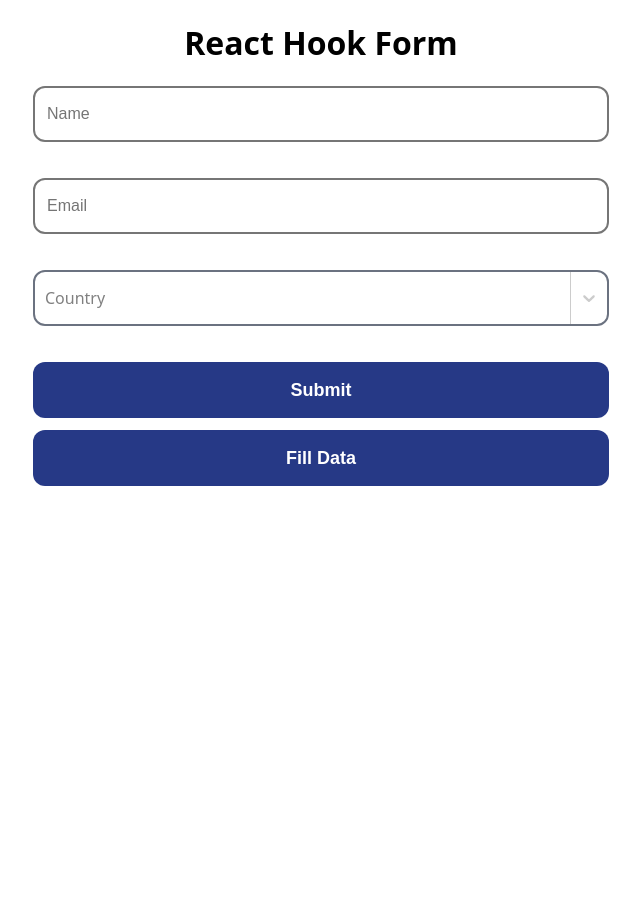
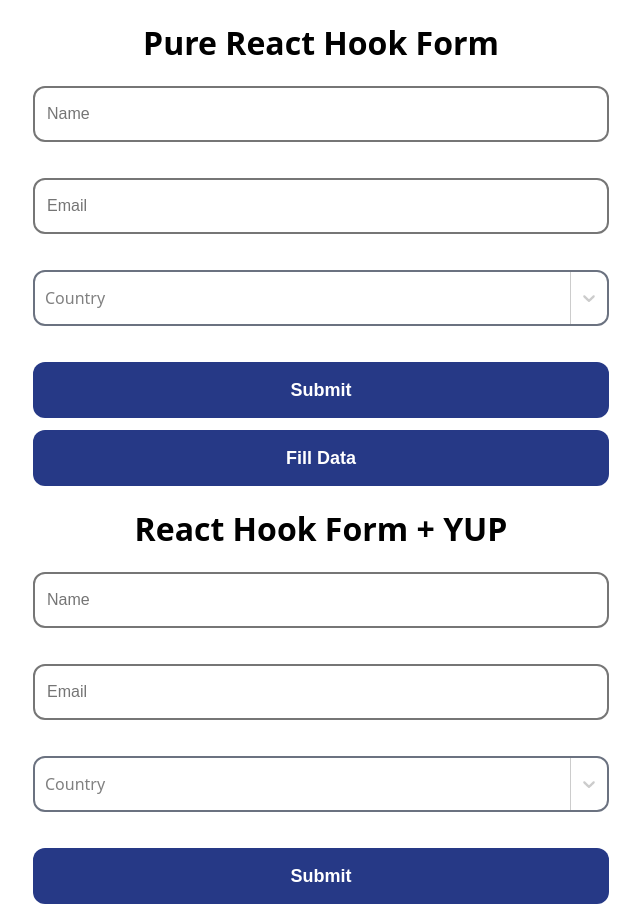
Before and after one commit to DimonKniaziev/react-hook-form-sandbox, a React (Create React App) app: page / in a window 1280 px wide. Shown: the whole page, without its empty margins (319-959 px from the left). Before the commit the page ends 800 px from the top, so only its background shows below. Built offline with nearby package versions, Linux system fonts and the light colour scheme.

Commit message:
adding-yup-and-create-new-form

```diff
--- a/package.json
+++ b/package.json
@@ -3,6 +3,7 @@
   "version": "0.1.0",
   "private": true,
   "dependencies": {
+    "@hookform/resolvers": "^3.3.2",
     "@testing-library/jest-dom": "^5.17.0",
     "@testing-library/react": "^13.4.0",
     "@testing-library/user-event": "^13.5.0",
@@ -17,7 +18,8 @@
     "react-select": "^5.8.0",
     "sass": "^1.69.5",
     "typescript": "^4.9.5",
-    "web-vitals": "^2.1.4"
+    "web-vitals": "^2.1.4",
+    "yup": "^1.3.2"
   },
   "scripts": {
     "start": "react-scripts start",
--- a/src/components/app/app.tsx
+++ b/src/components/app/app.tsx
@@ -1,12 +1,15 @@
 import React from 'react';
 import './app.scss'
 import ShippingForm from '../shipping-form';
+import YUPForm from '../yup-form';
 
 const App: React.FC = () => {
   return(
     <div className='app'>
-      <h1>React Hook Form</h1>
+      <h1>Pure React Hook Form</h1>
       <ShippingForm/>
+      <h1>React Hook Form + YUP</h1>
+      <YUPForm/>
     </div>
   )
 }
--- /dev/null
+++ b/src/components/yup-form/index.ts
@@ -0,0 +1,3 @@
+import YUPForm from "./yup-form";
+
+export default YUPForm;
--- /dev/null
+++ b/src/components/yup-form/yup-form.scss
@@ -0,0 +1,23 @@
+.shipping-form-container {
+    .shipping-form {
+        .form-field-container {
+            @apply w-2/3 mx-auto mt-3 h-20 max-w-xl;
+            .error-message {
+                @apply text-center mt-1;
+            }
+            .custom-select__control {
+                @apply border-solid border-2 border-gray-500 rounded-xl w-full text-base outline-none font-medium flex h-14 content-center;
+            }
+            input{
+                @apply border-solid border-2 rounded-xl w-full text-base outline-none font-medium block p-3 box-border h-14;
+            }
+        }
+    }
+    .button-container {
+        @apply w-2/3 mx-auto mt-3 max-w-xl;
+        button {
+            @apply text-lg border-none rounded-xl text-white text-center w-full font-bold block cursor-pointer p-3 box-border h-14;
+            background-color: #263986;
+        }
+    }
+}
--- /dev/null
+++ b/src/components/yup-form/yup-form.tsx
@@ -0,0 +1,88 @@
+import React, {useState, useEffect} from 'react';
+import { object, string, number, date, InferType, mixed } from 'yup';
+import { useForm, SubmitHandler, Controller } from 'react-hook-form';
+import { yupResolver } from '@hookform/resolvers/yup';
+import ReactSelect from 'react-select';
+import { IOption } from '../../interfaces';
+import './yup-form.scss';
+
+const options: IOption[] = [
+    {value: 'germany', label: 'Germany'},
+    {value: 'england', label: 'England'},
+    {value: 'usa', label: 'USA'},
+  ]
+
+let fieldsSchema = object({
+    name: string().required('Name is required').min(3, 'must be at least 3 characters long'),
+    email: string().email('Please, Enter Valid Email').required('Email is Required'),
+    country: mixed().oneOf(['usa', 'england', 'germany']).required('Country is required'),
+});
+interface IFields extends InferType<typeof fieldsSchema>{};
+
+const YUPForm: React.FC = () => {
+    const {
+        register,
+        handleSubmit,
+        formState: {errors},
+        reset,
+        setValue,
+        control
+      } = useForm<IFields>({
+        mode: 'onChange',
+        resolver: yupResolver(fieldsSchema)
+    });
+
+    const getValue = (value: any) => {
+        return value ? options.find((option) => option.value === value) : ''
+    }
+
+    const onSubmit: SubmitHandler<IFields> = (data) => {
+    console.log(data);
+    reset();
+    }
+
+    return (
+    <div className="shipping-form-container">
+        <form onSubmit={handleSubmit(onSubmit)} className='shipping-form'>
+            <div className='form-field-container'>
+                <input
+                {...register('name')}
+                placeholder='Name'
+                />
+                {errors.name && <div className='error-message'>{errors.name.message}</div>}
+            </div>
+
+            <div className='form-field-container'>
+                <input
+                {...register('email')}
+                placeholder='Email'
+                />
+                {errors.email && <div className='error-message'>{errors.email.message}</div>}
+            </div>
+
+            <Controller
+                control={control}
+                name='country'
+                render={({field: {onChange, value}, fieldState: {error}}) => (
+                    <div className='form-field-container'>
+                        <ReactSelect
+                            classNamePrefix='custom-select'
+                            placeholder='Country'
+                            options={options}
+                            value={getValue(value)}
+                            onChange={(newValue) => onChange((newValue as IOption).value)}
+                        />
+                        {error && <div className='error-message'>{error.message}</div>}
+                    </div>
+                )}
+            />
+
+            <div className='button-container'>
+                <button type='submit'>Submit</button>
+            </div>
+        </form>
+    </div>
+    );
+}
+
+export default YUPForm;
```
Also changed, not shown: 1 other file (tests, documents, lock files or other folders).
